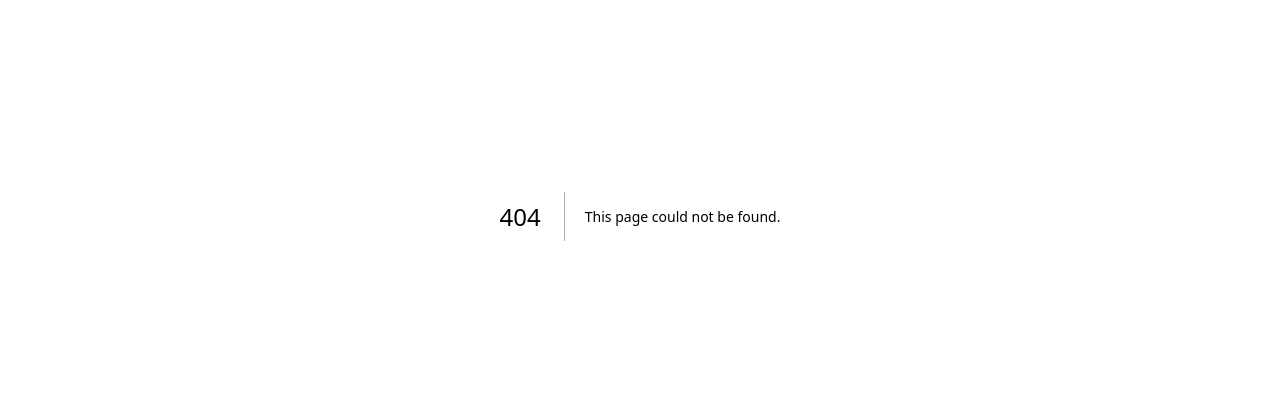
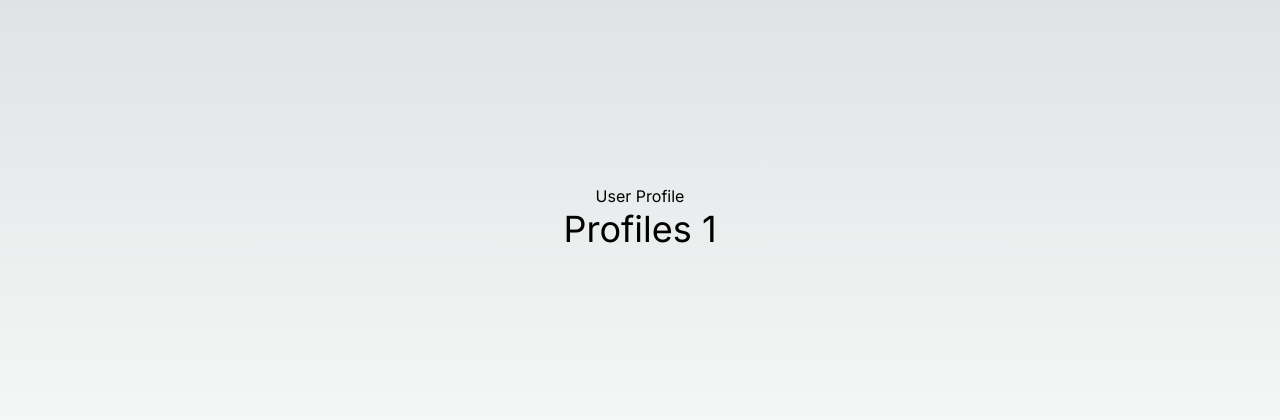
Before and after one commit to Souravmehta018/authentication, a Next.js app: page /profile/1 in a window 1280 px wide. Before the commit this address had no page. Shown: the part 184-604 px from the top of the page. Built offline with nearby package versions, Linux system fonts and the light colour scheme.

Commit message:
getting id from url

```diff
--- /dev/null
+++ b/src/app/profile/[id]/page.tsx
@@ -0,0 +1,14 @@
+import React from 'react'
+
+function UserProfile({params}: any) {
+  return (
+    <div className='flex flex-col items-center justify-center min-h-screen py-2' >
+        <h1>User Profile</h1>
+        <hr />
+        <p className="text-4xl">Profiles {params.id} </p>
+
+    </div>
+  )
+}
+
+export default UserProfile
--- a/src/app/profile/page.tsx
+++ b/src/app/profile/page.tsx
@@ -1,6 +1,6 @@
 import React from 'react'
 
-function UserProfile() {
+function ProfilePage() {
   return (
     <div className='flex flex-col items-center justify-center min-h-screen py-2' >
         <h1>Profile Page</h1>
@@ -8,4 +8,4 @@ function UserProfile() {
   )
 }
 
-export default UserProfile
+export default ProfilePage
```
